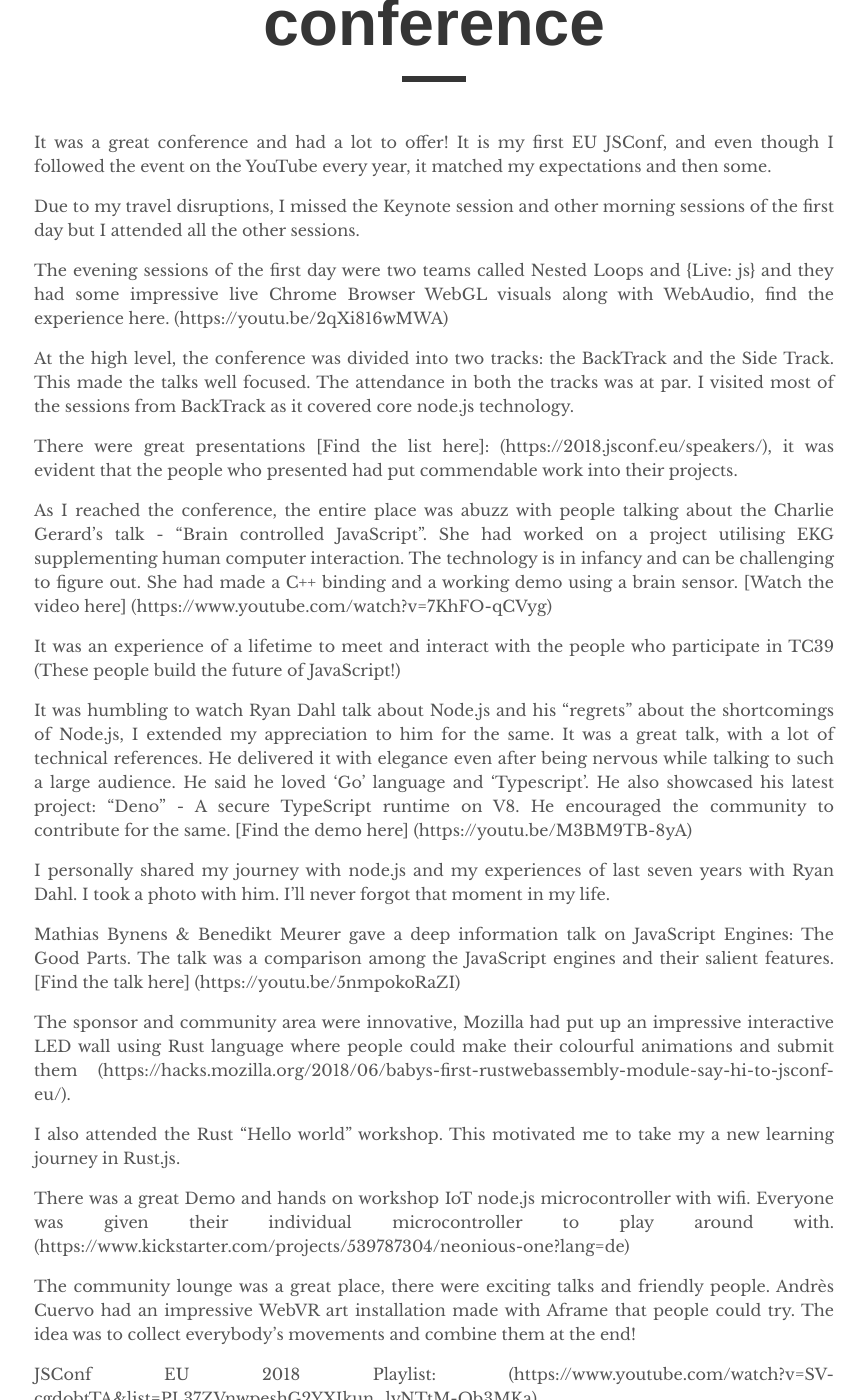
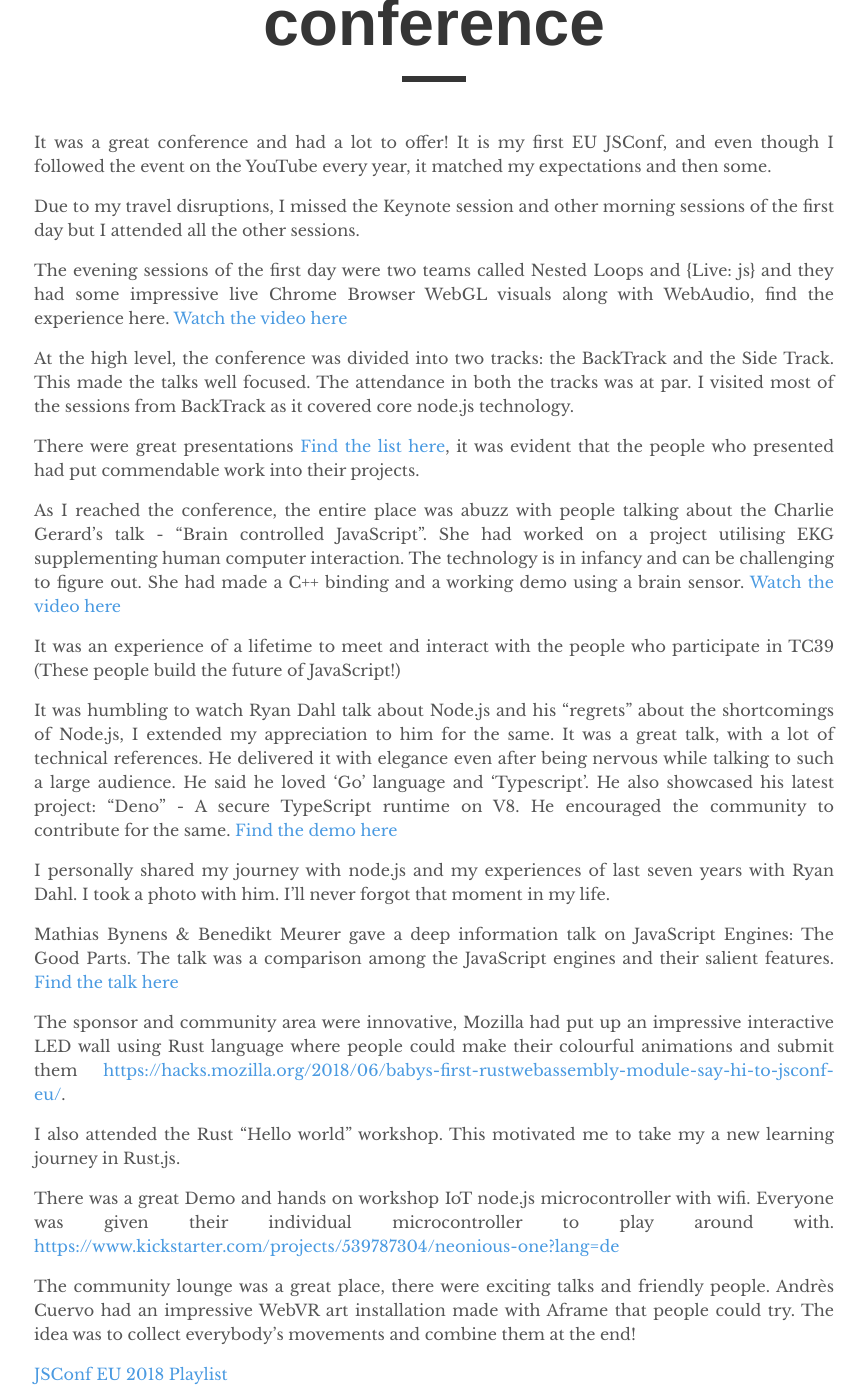
Before and after one commit to elankeeran/elankeeran.github.io, a Jekyll site: the page built from _posts/2018-07-04-2018.jsconf.eu.md, in a window 1280 px wide and 1400 px high, scrolled down 335 px. Shown: the whole window, without its empty margins (206-1073 px from the left). Built offline with Jekyll 4.4.1, drawn with Linux system fonts in a browser that asks for light colours; some of the changed text lies outside the part shown.

Commit message:
update the link url

```diff
--- a/_posts/2018-07-04-2018.jsconf.eu.md
+++ b/_posts/2018-07-04-2018.jsconf.eu.md
@@ -8,35 +8,34 @@ It was a great conference and had a lot to offer! It is my first EU JSConf, and
 
 Due to my travel disruptions, I missed the Keynote session and other morning sessions of the first day but I attended all the other sessions.
 
-The evening sessions of the first day were two teams called Nested Loops and {Live: js} and they had some impressive live Chrome Browser WebGL visuals along with WebAudio, find the experience here. (https://youtu.be/2qXi816wMWA)
+The evening sessions of the first day were two teams called Nested Loops and {Live: js} and they had some impressive live Chrome Browser WebGL visuals along with WebAudio, find the experience here. [Watch the video here](https://youtu.be/2qXi816wMWA)
 
 At the high level, the conference was divided into two tracks: the BackTrack and the Side Track. This made the talks well focused. The attendance in both the tracks was at par. I visited most of the sessions from BackTrack as it covered core node.js technology.
 
-There were great presentations [Find the list here]: (https://2018.jsconf.eu/speakers/), it was evident that the people who presented had put commendable work into their projects.
+There were great presentations [Find the list here](https://2018.jsconf.eu/speakers/), it was evident that the people who presented had put commendable work into their projects.
 
-As I reached the conference, the entire place was abuzz with people talking about the Charlie Gerard's talk - “Brain controlled JavaScript”. She had worked on a project utilising EKG supplementing human computer interaction. The technology is in infancy and can be challenging to figure out. She had made a C++ binding and a working demo using a brain sensor. [Watch the video here] (https://www.youtube.com/watch?v=7KhFO-qCVyg)
+As I reached the conference, the entire place was abuzz with people talking about the Charlie Gerard's talk - “Brain controlled JavaScript”. She had worked on a project utilising EKG supplementing human computer interaction. The technology is in infancy and can be challenging to figure out. She had made a C++ binding and a working demo using a brain sensor. [Watch the video here](https://www.youtube.com/watch?v=7KhFO-qCVyg)
 
 It was an experience of a lifetime to meet and interact with the people who participate in TC39 (These people build the future of JavaScript!)
 
-It was humbling to watch Ryan Dahl talk about Node.js and his “regrets” about the shortcomings of Node.js, I extended my appreciation to him for the same. It was a great talk, with a lot of technical references. He delivered it with elegance even after being nervous while talking to such a large audience. He said he loved 'Go' language and 'Typescript'. He also showcased his latest project: “Deno” - A secure TypeScript runtime on V8. He encouraged the community to contribute for the same. [Find the demo here] (https://youtu.be/M3BM9TB-8yA)
+It was humbling to watch Ryan Dahl talk about Node.js and his “regrets” about the shortcomings of Node.js, I extended my appreciation to him for the same. It was a great talk, with a lot of technical references. He delivered it with elegance even after being nervous while talking to such a large audience. He said he loved 'Go' language and 'Typescript'. He also showcased his latest project: “Deno” - A secure TypeScript runtime on V8. He encouraged the community to contribute for the same. [Find the demo here](https://youtu.be/M3BM9TB-8yA)
 
 I personally shared my journey with node.js and my experiences of last seven years with Ryan Dahl. I took a photo with him. I'll never forgot that moment in my life.
 
-Mathias Bynens & Benedikt Meurer gave a deep information talk on JavaScript Engines: The Good Parts. The talk was a comparison among the JavaScript engines and their salient features. [Find the talk here] (https://youtu.be/5nmpokoRaZI)
+Mathias Bynens & Benedikt Meurer gave a deep information talk on JavaScript Engines: The Good Parts. The talk was a comparison among the JavaScript engines and their salient features. [Find the talk here](https://youtu.be/5nmpokoRaZI)
 
-The sponsor and community area were innovative, Mozilla had put up an impressive interactive LED wall using Rust language where people could make their colourful animations and submit them (https://hacks.mozilla.org/2018/06/babys-first-rustwebassembly-module-say-hi-to-jsconf-eu/).
+The sponsor and community area were innovative, Mozilla had put up an impressive interactive LED wall using Rust language where people could make their colourful animations and submit them [https://hacks.mozilla.org/2018/06/babys-first-rustwebassembly-module-say-hi-to-jsconf-eu/](https://hacks.mozilla.org/2018/06/babys-first-rustwebassembly-module-say-hi-to-jsconf-eu/).
 
 I also attended the Rust “Hello world” workshop. This motivated me to take my a new learning journey in Rust.js.
 
-There was a great Demo and hands on workshop IoT node.js microcontroller with wifi. Everyone was given their individual microcontroller to play around with.
-(https://www.kickstarter.com/projects/539787304/neonious-one?lang=de)
+There was a great Demo and hands on workshop IoT node.js microcontroller with wifi. Everyone was given their individual microcontroller to play around with. [https://www.kickstarter.com/projects/539787304/neonious-one?lang=de](https://www.kickstarter.com/projects/539787304/neonious-one?lang=de)
 
 The community lounge was a great place, there were exciting talks and friendly people. Andrès Cuervo had an impressive WebVR art installation made with Aframe that people could try. The idea was to collect everybody's movements and combine them at the end!
 
-JSConf EU 2018 Playlist:  (https://www.youtube.com/watch?v=SV-cgdobtTA&list=PL37ZVnwpeshG2YXJkun_lyNTtM-Qb3MKa)
+[JSConf EU 2018 Playlist](https://www.youtube.com/watch?v=SV-cgdobtTA&list=PL37ZVnwpeshG2YXJkun_lyNTtM-Qb3MKa)
 
 JSConf EU 2019 is already announced and will take place on the 1st and 2nd June!
-(https://2019.jsconf.eu/)
+[https://2019.jsconf.eu/](https://2019.jsconf.eu/)
 
 This will be the 10th anniversary of Node.js and will be very special!
 Looking forward to JSConf EU 2019.
```
